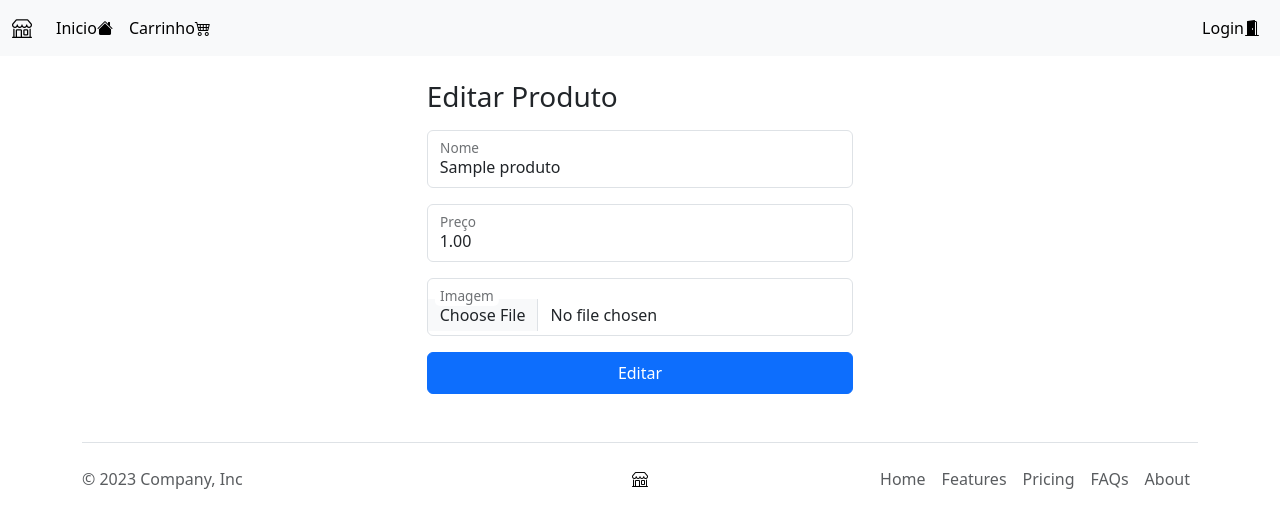
After one commit to lippekstro/carrinho, a PHP site: page /views/admin/editar_produto.php?id=1 in a window 1280 px wide. The commit adds this page. Shown: the top 528 px of the page. Run offline with PHP 8.4, Linux system fonts and the light colour scheme; tables that the repository leaves empty hold one stand-in row (values such as "Sample post").

Commit message:
finalizando crud produtos

```diff
--- a/models/produto.php
+++ b/models/produto.php
@@ -55,6 +55,17 @@ class Produto
 
     public function editar()
     {
+        $query = "UPDATE produto SET nome_produto = :nome_produto, preco = :preco WHERE id_produto = :id_produto";
+        $conexao = Conexao::conectar();
+        $stmt = $conexao->prepare($query);
+        $stmt->bindValue(":nome_produto", $this->nome_produto);
+        $stmt->bindValue(":preco", $this->preco);
+        $stmt->bindValue(":id_produto", $this->id_produto);
+        $stmt->execute();
+    }
+
+    public function editarImagem()
+    {
         $query = "UPDATE produto SET nome_produto = :nome_produto, preco = :preco, img_produto = :img_produto WHERE id_produto = :id_produto";
         $conexao = Conexao::conectar();
         $stmt = $conexao->prepare($query);
--- a/views/admin/cadastrar_produto.php
+++ b/views/admin/cadastrar_produto.php
@@ -3,7 +3,7 @@ require_once $_SERVER['DOCUMENT_ROOT'] . '/carrinho/templates/cabecalho.php';
 ?>
 
 <section class="d-flex align-items-center py-4">
-    <div class="form-signin w-25 m-auto">
+    <div class="form-signin col-8 col-lg-4 m-auto">
         <form action="/carrinho/controllers/cria_produto_controller.php" method="POST" enctype="multipart/form-data">
             <h1 class="h3 mb-3 fw-normal">Cadastrar Produto</h1>
 
--- /dev/null
+++ b/views/admin/editar_produto.php
@@ -0,0 +1,43 @@
+<?php
+require_once $_SERVER['DOCUMENT_ROOT'] . '/carrinho/templates/cabecalho.php';
+require_once $_SERVER['DOCUMENT_ROOT'] . '/carrinho/models/produto.php';
+
+try {
+    $produto = new Produto($_GET['id']);
+} catch (Exception $e) {
+    echo $e->getMessage();
+}
+?>
+
+<section class="d-flex align-items-center py-4">
+    <div class="form-signin col-8 col-lg-4 m-auto">
+        <form action="/carrinho/controllers/edita_produto_controller.php" method="POST" enctype="multipart/form-data">
+            <h1 class="h3 mb-3 fw-normal">Editar Produto</h1>
+
+            <input type="hidden" class="form-control" id="floatingInput" name="id" value="<?= $produto->id_produto ?>">
+
+            <div class="form-floating my-3">
+                <input type="text" class="form-control" id="floatingInput" placeholder="Nome" name="nome" value="<?= $produto->nome_produto ?>" required>
+                <label for="floatingInput">Nome</label>
+            </div>
+
+            <div class="form-floating my-3">
+                <input type="number" class="form-control" id="floatingInput" name="preco" step="0.01" value="<?= $produto->preco ?>" required>
+                <label for="floatingInput">Preço</label>
+            </div>
+
+            <div class="form-floating my-3">
+                <input type="file" class="form-control" id="floatingInput" name="imagem">
+                <label for="floatingInput">Imagem</label>
+            </div>
+
+            <button class="btn btn-primary w-100 py-2" type="submit">Editar</button>
+        </form>
+    </div>
+
+</section>
+
+
+<?php
+require_once $_SERVER['DOCUMENT_ROOT'] . '/carrinho/templates/rodape.php';
+?>
--- a/views/admin/painel_controle.php
+++ b/views/admin/painel_controle.php
@@ -9,7 +9,7 @@ require_once $_SERVER['DOCUMENT_ROOT'] . '/carrinho/templates/cabecalho.php';
     <?php endif; ?>
 </section>
 
-<section class="d-flex justify-content-evenly m-3">
+<section class="d-flex justify-content-evenly flex-wrap m-3">
     <a href="/carrinho/views/admin/cadastrar_produto.php" class="btn btn-primary d-inline-flex align-items-center">
         Adicionar Produto
         <i class="bi bi-plus-circle-fill m-1"></i>
--- a/views/cadastro.php
+++ b/views/cadastro.php
@@ -3,7 +3,7 @@ require_once $_SERVER['DOCUMENT_ROOT'] . '/carrinho/templates/cabecalho.php';
 ?>
 
 <section class="d-flex align-items-center py-4">
-    <div class="form-signin w-25 m-auto">
+    <div class="form-signin col-8 col-lg-4 m-auto">
         <form action="/carrinho/controllers/cria_usuario_controller.php" method="POST" enctype="multipart/form-data">
             <h1 class="h3 mb-3 fw-normal">Cadastre-se</h1>
 
--- a/views/login.php
+++ b/views/login.php
@@ -4,7 +4,7 @@ require_once $_SERVER['DOCUMENT_ROOT'] . '/carrinho/templates/cabecalho.php';
 
 
 <section class="d-flex align-items-center py-4">
-    <div class="form-signin w-25 m-auto">
+    <div class="form-signin col-8 col-lg-4 m-auto">
         <?php if (isset($_COOKIE['erro'])) : ?>
             <p class="text-danger text-center"><?= $_COOKIE['erro'] ?></p>
             <?php setcookie('erro', '', time() - 3600, '/') ?>
```
Also changed, not shown: controllers/edita_produto_controller.php (added, +26 -0 lines), index.php (+2 -2 lines), views/admin/listar_produto.php (+7 -7 lines).
